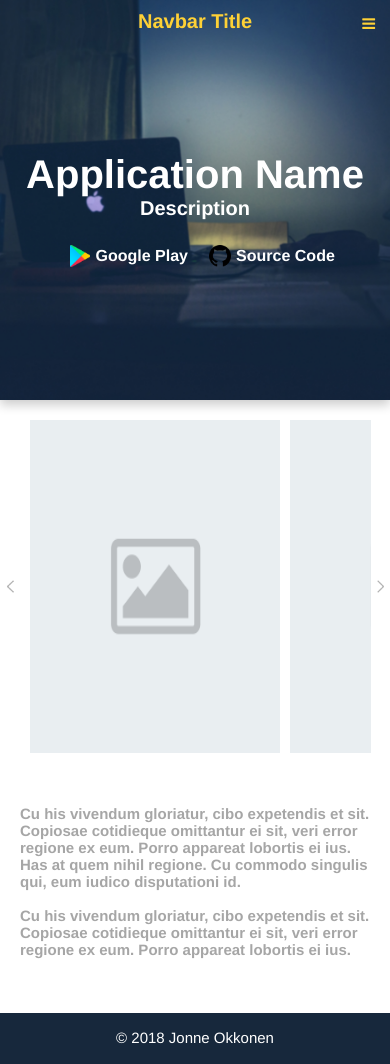
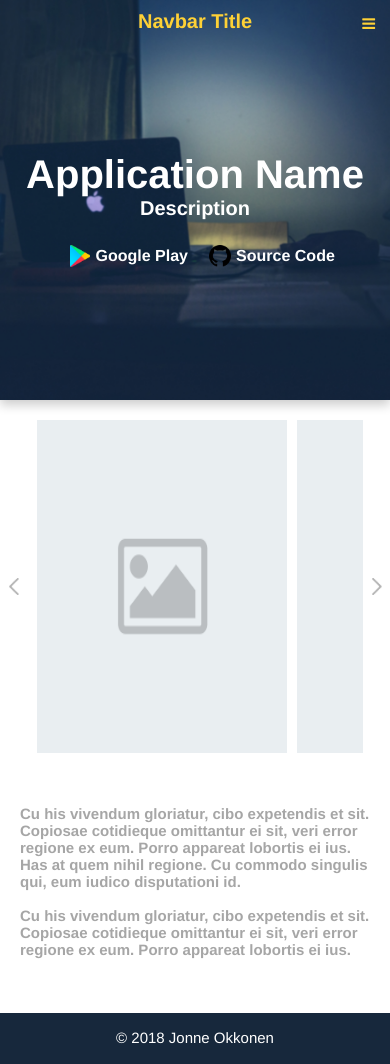
Before and after one commit to JonneOkkonen/Personal-Website, a PHP site: page /applicationDetails.html in a window 390 px wide. Run offline with PHP 8.4, Linux system fonts and the light colour scheme.

Commit message:
Make ArrowButtons bigger on smaller screens

```diff
--- a/css/applications.css
+++ b/css/applications.css
@@ -68,6 +68,30 @@
     height: 333px;
     width: 5%;
 }
+/* Make contentFrame Responsive (under 400px) */
+@media screen and (max-width: 500px) {
+    .contentFrame {
+        width: 80%;
+    }
+    .leftArrow {
+        width: 10%;
+    }
+    .rightArrow {
+        width: 10%;
+    }
+}
+/* Make contentFrame Responsive (under 600px) */
+@media screen and (max-width: 600px) {
+    .contentFrame {
+        width: 86%;
+    }
+    .leftArrow {
+        width: 7%;
+    }
+    .rightArrow {
+        width: 7%;
+    }
+}
 #arrowLeft {
     width: 100%;
     height: 100%;
```
